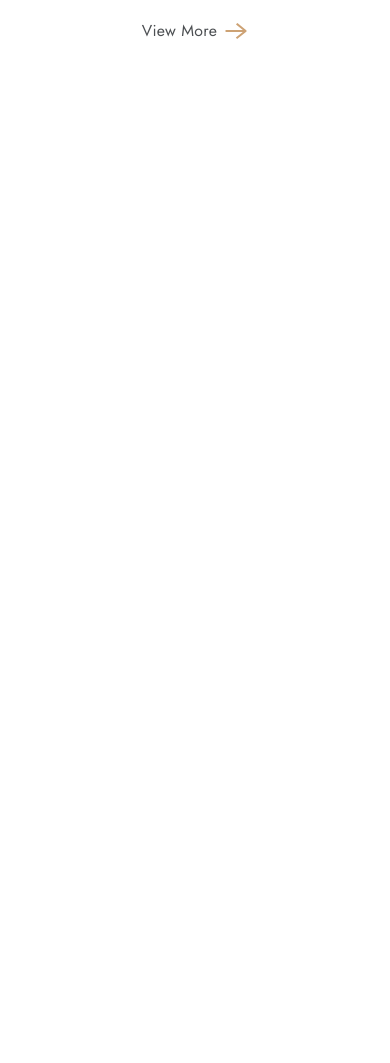
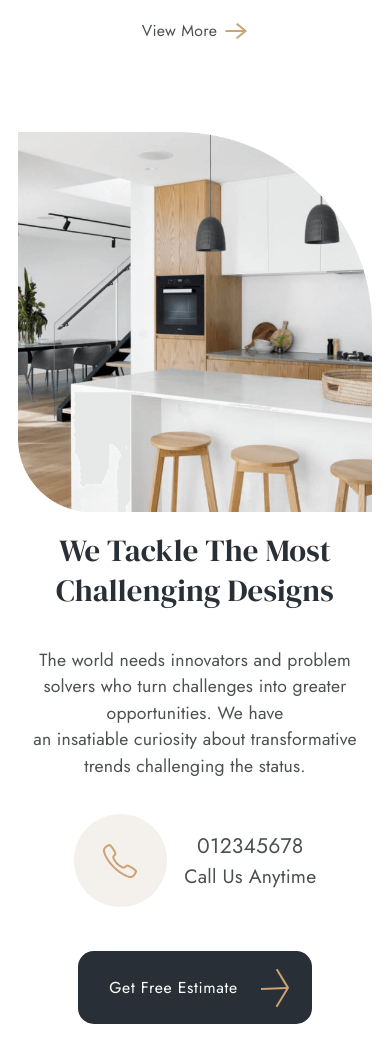
Before and after one commit to shokhmadaminov/interno-15-16, a plain HTML site: page index.html in a window 390 px wide. Shown: the part 1300-2363 px from the top of the page. Before the commit the page ends 1432 px from the top, so only its background shows below. Drawn offline with Linux system fonts and the light colour scheme.

Commit message:
add call section

```diff
--- a/css/main.css
+++ b/css/main.css
@@ -307,6 +307,67 @@ body {
     animation: arrowAnimation 2s linear;
 }
 
+/* CALL SECTION STYLES */
+.call {
+    margin-bottom: 14rem;
+}
+.call__container {
+    display: flex;
+    align-items: center;
+    justify-content: space-between;
+}
+.call__text-wrapper {
+    width: 100%;
+    max-width: 530px;
+}
+.call__title {
+    width: 100%;
+    max-width: 450px;
+    font-family: var(--serif);
+    font-weight: 400;
+    font-size: 5rem;
+    line-height: 1.3;
+    color: var(--color-secondary);
+    margin-bottom: 4.2rem;
+}
+.call__text:nth-child(3) {
+    width: 100%;
+    max-width: 490px;
+    margin-bottom: 4rem;
+}
+.call__phone {
+    display: flex;
+    align-items: center;
+    margin-bottom: 5rem;
+}
+.call__phone-link {
+    width: 93px;
+    height: 93px;
+    background-color: var(--gray-bg-color);
+    border-radius: 50%;
+    display: flex;
+    align-items: center;
+    justify-content: center;
+    margin-right: 2rem;
+}
+.call__phone-number {
+    display: flex;
+    flex-direction: column;
+}
+.call__phone-number span:first-child {
+    font-size: 2.4rem ;
+    line-height: 1.5;
+}
+.call__btn {
+    padding: 1.7rem 2.4rem 1.6rem 3.3rem;
+}
+.call__img {
+    width: 592px;
+    height: 635px;
+    object-fit: contain;
+    object-position: center;
+}
+
 
 
 
@@ -333,6 +394,26 @@ body {
     }
     .information__item:first-child .information__text {
         margin-bottom: 3.5rem;
+    }
+    .call__container {
+        text-align: center;
+        flex-direction: column-reverse;
+    }
+    .call__title {
+        max-width: 100%;
+    }
+    .call__text {
+        width: 100%;
+        max-width: 100%;
+    }
+    .call__text:nth-child(3) {
+        max-width: 100%;
+    }
+    .call__phone {
+        justify-content: center;
+    }
+    .call__img {
+        margin-bottom: 2rem;
     }
 }
 
@@ -385,6 +466,10 @@ body {
         width: 100%;
         max-width: 450px;
     }
+    .call__img {
+        width: 100%;
+        height: auto;
+    }
 }
 
 @media only screen and (max-width: 576px) {
@@ -399,6 +484,15 @@ body {
     }
     .information {
         padding: 0rem;
+    }
+    .call__title {
+        font-size: 3.5rem;
+    }
+    .call__text {
+        font-size: 2rem;
+    }
+    .call {
+        margin-bottom: 8rem;
     }
 }
 
@@ -427,5 +521,16 @@ body {
 }
 
 @media only screen and (max-width: 370px) {
-
+    .call__title {
+        font-size: 3rem;
+    }
+    .call__text {
+        font-size: 1.8rem;
+    }
+    .call__phone {
+        font-size: 1.8rem;
+    }
+    .call__btn {
+        padding: 1.2rem 2rem;
+    }
 }
--- a/index.html
+++ b/index.html
@@ -100,6 +100,35 @@
         </div>
         <!-- INFORMATION END -->
 
+        <!-- CALL -->
+        <div class="call">
+            <div class="container call__container">
+                <div class="call__text-wrapper">
+                    <h2 class="call__title">We Tackle The Most Challenging Designs</h2>
+                    <p class="call__text">The world needs innovators and problem solvers who turn challenges into greater opportunities. We have</p>
+                    <p class="call__text">an insatiable curiosity about transformative trends challenging the status.</p>
+                    <div class="call__phone">
+                        <a class="call__phone-link" href="tel:+998886242922">
+                            <img src="./images/png/phone-icon.png" alt="phone icon" srcset="./images/png/phone-icon.png 1x, ./images/png/phone-icon@2x.png 2x" width="34" height="34">
+                        </a>
+                        <div class="call__phone-number">
+                            <span>012345678</span>
+                            <span>Call Us Anytime</span>
+                        </div>
+                    </div>
+                    <a class="call__btn site-btn" href="#">
+                        <span>Get Free Estimate</span>
+                        <span class="site-btn__icon">
+                            <svg width="28" height="5" fill="none" xmlns="http://www.w3.org/2000/svg"><path d="m2 3 24-1" stroke="#CDA274" stroke-width="2" stroke-linecap="square" stroke-linejoin="round"/></svg>
+                            <svg width="14" height="40" fill="none" xmlns="http://www.w3.org/2000/svg"><path d="M2.22 2 13 19.82 2 38" stroke="#CDA274" stroke-width="2" stroke-linecap="square" stroke-linejoin="round"/></svg>
+                        </span>
+                    </a>
+                </div>
+                <img class="call__img" src="./images/png/call-img.png" alt="kitchen design img" srcset="./images/png/call-img.png 1x, ./images/png/call-img@2x.png 2x" width="592" height="635">
+            </div>
+        </div>
+        <!-- CALL END -->
+
     </main>
     <!-- MAIN END -->
 </body>
```
Also changed, not shown: images/png/call-img.png (added), images/png/call-img@2x.png (added), images/png/phone-icon.png (added), images/png/phone-icon@2x.png (added).
